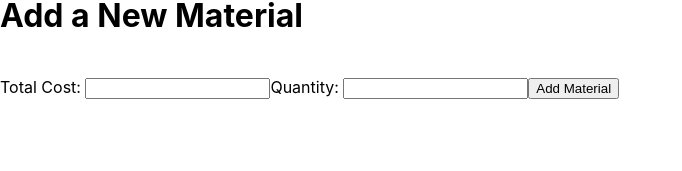
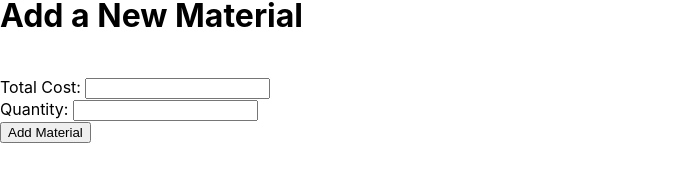
Before and after one commit to BrianDBradley/SideGigManager, a React (Create React App) app in the folder frontend/: page /materials in a window 1280 px wide. Shown: the part 127-298 px from the top of the page, without its empty margins (0-682 px from the left). Built offline with nearby package versions, Linux system fonts and the light colour scheme; no server answers.

Commit message:
Component for creating a new material now works

```diff
--- a/frontend/src/components/materialForm.js
+++ b/frontend/src/components/materialForm.js
@@ -3,13 +3,12 @@ import { useState } from "react"
 const MaterialForm = () => {
     const [totalCost, setTotalCost] = useState("")
     const [quantity, setQuantity] = useState("")
-    const [costPerPart, setCostPerPart] = useState("")
     const [error, setError] = useState(null)
 
     const handleSubmit = async (e) => {
         e.preventDefault()
 
-        const newMaterial = { totalCost, quantity, costPerPart }
+        const newMaterial = { totalCost, quantity }
 
         const response = await fetch('/control-materials', {
             method: 'POST',
@@ -22,7 +21,6 @@ const MaterialForm = () => {
         if(response.ok) {
             setTotalCost("")
             setQuantity("")
-            setCostPerPart("")
             setError(null)
         }
 
@@ -38,17 +36,21 @@ const MaterialForm = () => {
 
             <label>Total Cost: </label>
             <input
-                type="text"
-                onChange={(e)=>setTotalCost}
-                value={totalCost}
+                type="number"
+                onChange={(e)=>setTotalCost(e.target.value)}
+                id="totalCost"
             />
+
+            <br></br>
 
             <label>Quantity: </label>
             <input
-                type="text"
-                onChange={(e)=>setQuantity}
-                value={quantity}
+                type="number"
+                onChange={(e)=>setQuantity(e.target.value)}
+                id="quantity"
             />
+
+            <br></br>
 
             <button>Add Material</button>
             {error && <div className="error">{error}</div>}
```
